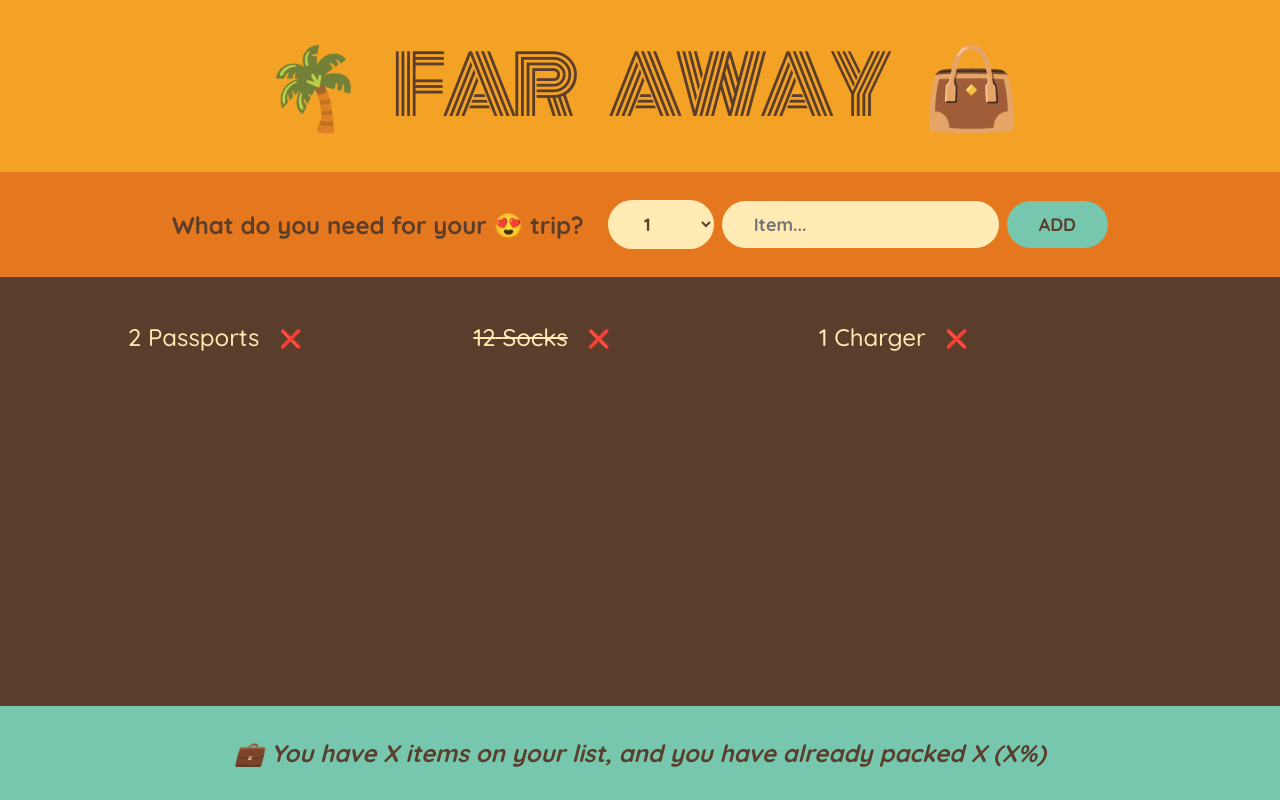
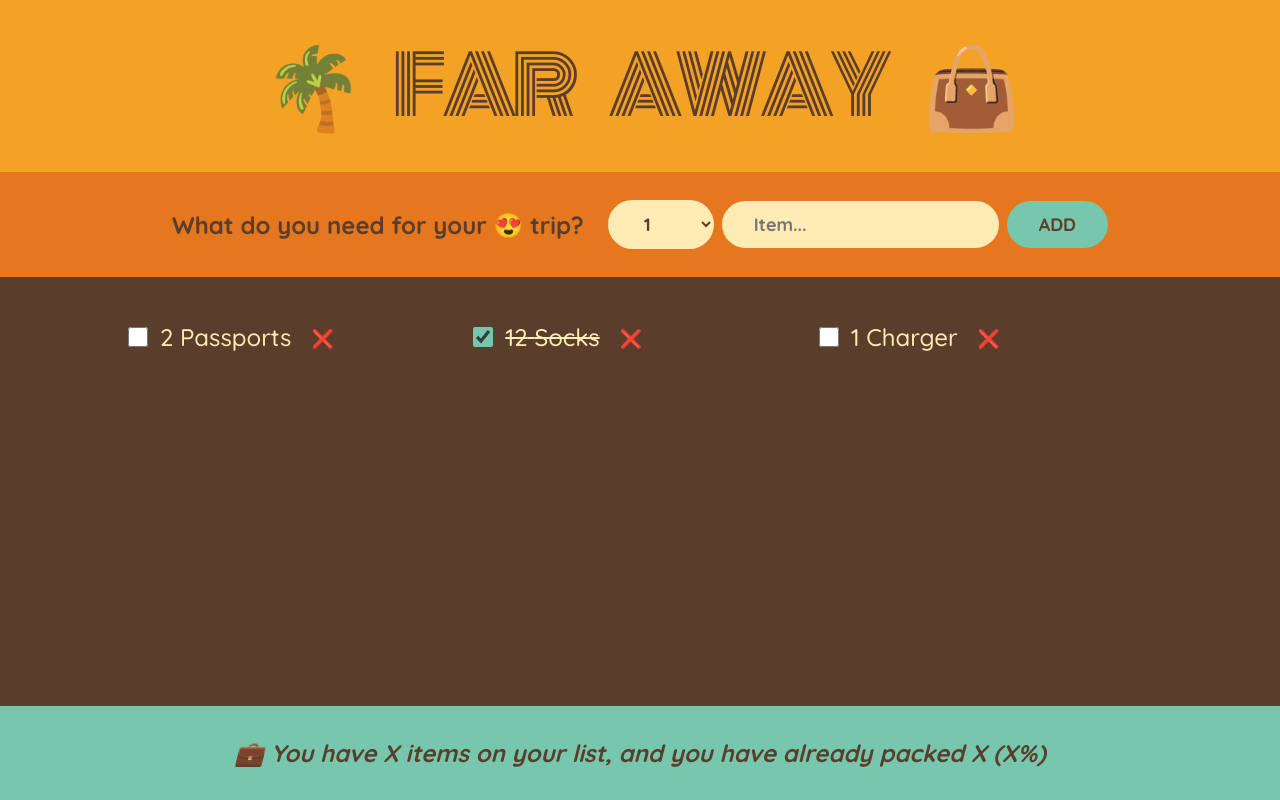
Before and after one commit to Kirollos-Rezkallah/far-away, a React (Create React App) app: page / in a window 1280 px wide. Built offline with nearby package versions, Linux system fonts and the light colour scheme.

Commit message:
feat: Add checkbox and edit styles

```diff
--- a/src/App.js
+++ b/src/App.js
@@ -17,11 +17,23 @@
     setItems((items) => items.filter((item) => item.id !== id));
   }
 
+  function handleToggleItem(id) {
+    setItems((items) =>
+      items.map((item) =>
+        item.id === id ? { ...item, packed: !item.packed } : item
+      )
+    );
+  }
+
   return (
     <div className="app">
       <Logo />
       <Form onAddItems={handleAddItems} />
-      <PackingList items={items} onDeleteItem={handleDeleteItem} />
+      <PackingList
+        items={items}
+        onDeleteItem={handleDeleteItem}
+        onToggleItem={handleToggleItem}
+      />
       <Stats />
     </div>
   );
@@ -44,8 +56,6 @@
       id: Date.now(),
     };
     onAddItems(newItem);
-    console.log(newItem);
-    // console.log(items);
 
     setDescription("");
     setQuantity(1);
@@ -72,21 +82,31 @@
     </form>
   );
 }
-function PackingList({ items, onDeleteItem }) {
+function PackingList({ items, onDeleteItem, onToggleItem }) {
   return (
     <div className="list">
       <ul>
         {items.map((item) => (
-          <Item item={item} key={item.id} onDeleteItem={onDeleteItem} />
+          <Item
+            item={item}
+            key={item.id}
+            onDeleteItem={onDeleteItem}
+            onToggleItem={onToggleItem}
+          />
         ))}
       </ul>
     </div>
   );
 }
 
-function Item({ item, onDeleteItem }) {
+function Item({ item, onDeleteItem, onToggleItem }) {
   return (
     <li>
+      <input
+        type="checkbox"
+        checked={item.packed}
+        onChange={() => onToggleItem(item.id)}
+      />
       <span style={{ textDecoration: item.packed ? "line-through" : "none" }}>
         {item.quantity} {item.description}
       </span>
--- a/src/index.css
+++ b/src/index.css
@@ -112,7 +112,7 @@
 input[type="checkbox"] {
   height: 2rem;
   width: 2rem;
-  accent-color: #e5771f;
+  accent-color: #76c7ad;
 }
 
 .list li button {
```
